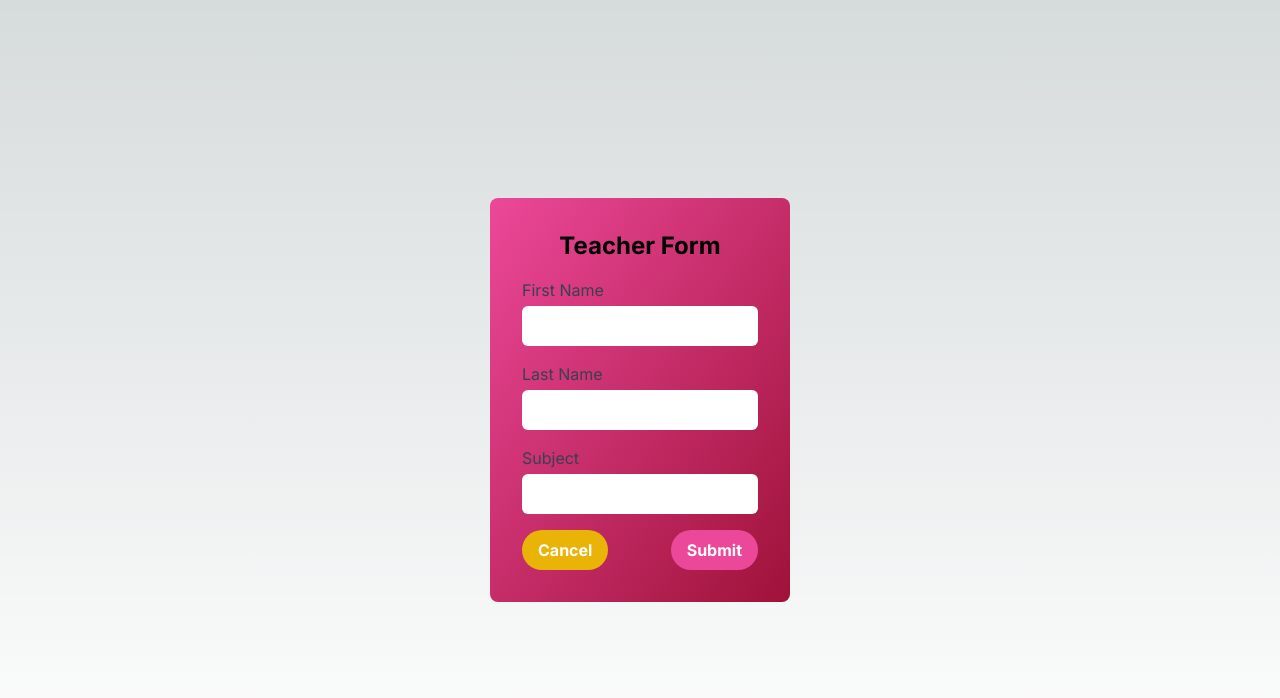
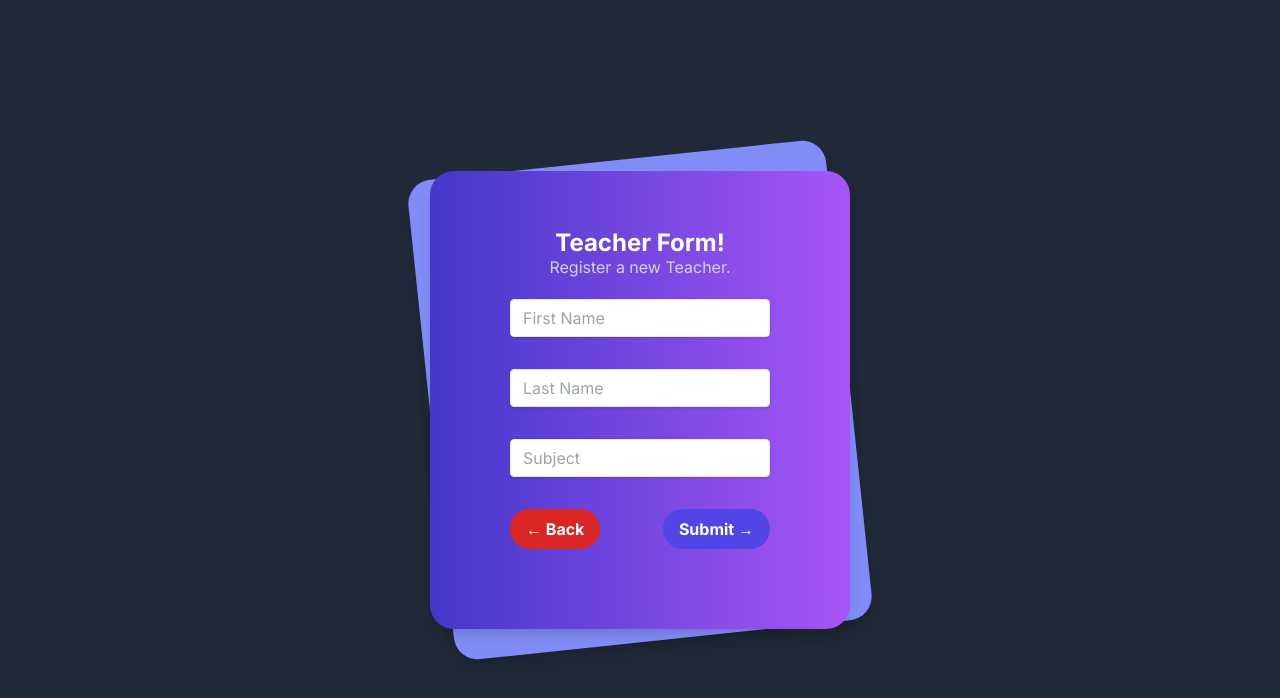
Before and after one commit to GabrielOliveira00/GabrielOliveira00.github.io, a Next.js app: page /Components/teacherForm in a window 1280 px wide. Shown: the top 698 px of the page. Built offline with nearby package versions, Linux system fonts and the light colour scheme; no server answers.

Commit message:
Added the new form style and added the localstorage function

```diff
--- a/src/app/Components/studentForm/page.tsx
+++ b/src/app/Components/studentForm/page.tsx
@@ -11,7 +11,7 @@ import { useQuery } from 'react-query';
 const queryClient = new QueryClient();
 
 const fetchApiData = async () => {
-  const response = await fetch('https://crudcrud.com/api/ac7871a8422c4def9fc87e95136ddf40/teacher');
+  const response = await fetch('https://crudcrud.com/api/29957fd712f84e87a923e3aeaf8e8a15/teacher');
   if (!response.ok) {
     throw new Error('Failed to fetch data');
   }
@@ -49,9 +49,16 @@ const StudentForm: React.FC = () => {
   };
   return (
     <QueryClientProvider client={queryClient}>
-    <div className='flex justify-center items-center w-full h-screen'>
-      <div className="bg-gradient-to-b from-blue-500 to-blue-800 p-8 rounded-lg grid grid-cols-1 content-center">
-        <h2 className="text-2xl font-bold mb-4 flex items-center justify-center">Student Form</h2>
+    <div className='min-h-screen bg-gray-800 py-6 flex flex-col justify-center sm:py-12'>
+      <div className='relative py-3 max-w-xl sm:mx-auto'>
+        <div className='absolute inset-0 bg-indigo-400 shadow-lg transform -skew-y-5 -rotate-6 rounded-3xl'/>
+        <div className="relative sm:max-w-xl sm:mx-auto text-white px-4 py-10 bg-gradient-to-r from-indigo-700 to-purple-500 shadow-lg sm:rounded-3xl sm:p-20">
+          <div className='flex justify-center items-center h-12'>
+            <h2 className="text-2xl font-bold mt-6 flex items-center justify-center absolute top-8">Student Form!</h2>
+            <p className="text-gray-300 mb-4">
+              Register a new Student.
+            </p>
+          </div>
           <Formik
             initialValues={{ firstName: '', lastName: '', subject: '' }}
             validationSchema={validationSchema}
@@ -59,14 +66,12 @@ const StudentForm: React.FC = () => {
           >
             <Form>
               <div className="mb-4">
-              <label htmlFor="firstName" className="block text-white">First Name</label>
-              <Field type="text" id="firstName" name="firstName" className="mt-1 p-2 block w-full rounded-md bg-white text-black" />
-              <ErrorMessage name="firstName" component="div" className="text-red-500" />
+                <Field type="text" id="firstName" name="firstName" placeholder="First Name" className="shadow mb-4 appearance-none border rounded w-full py-2 px-3 text-gray-700 leading-tight focus:outline-none focus:shadow-outline" />
+                <ErrorMessage name="firstName" component="div" className="text-gray-300" />
               </div>
               <div className="mb-4">
-              <label htmlFor="lastName" className="block text-white">Last Name</label>
-              <Field type="text" id="lastName" name="lastName" className="mt-1 p-2 block w-full rounded-md bg-white text-black" />
-              <ErrorMessage name="lastName" component="div" className="text-red-500" />
+                <Field type="text" id="lastName" name="lastName" placeholder="Last Name" className="shadow mb-4 appearance-none border rounded w-full py-2 px-3 text-gray-700 leading-tight focus:outline-none focus:shadow-outline" />
+                <ErrorMessage name="lastName" component="div" className="text-gray-300" />
               </div>
             <div className="mb-4">
               <label htmlFor="teacherId" className="block text-white">Teacher</label>
@@ -79,11 +84,12 @@ const StudentForm: React.FC = () => {
               <ErrorMessage name="teacherId" component="div" className="text-red-500" />
             </div>
             <div className='flex justify-between'>
-              <button type="button" onClick={() => router.push('/')} className="bg-yellow-500 hover:bg-yellow-600 text-white font-bold py-2 px-4 rounded-full transition duration-200 ease-in-out transform hover:scale-105">Cancel</button>
-              <button type="submit" className="bg-pink-500 hover:bg-pink-600 text-white font-bold py-2 px-4 rounded-full transition duration-300 ease-in-out transform hover:scale-105">Submit</button>
+                <button type="button" onClick={() => router.push('/')} className="bg-red-600 hover:bg-red-700 text-white font-bold py-2 px-4 rounded-full transition duration-200 ease-in-out transform hover:scale-105">← Back</button>
+                <button type="submit" className=" bg-indigo-600 hover:bg-indigo-700 text-white font-bold py-2 px-4 rounded-full transition duration-300 ease-in-out transform hover:scale-105">Submit →</button>
               </div>
           </Form>
         </Formik>
+      </div>
     </div>
     </div>
     </QueryClientProvider>
--- a/src/app/Components/studentList/page.tsx
+++ b/src/app/Components/studentList/page.tsx
@@ -7,7 +7,7 @@ import { QueryClient, QueryClientProvider } from 'react-query';
 const queryClient = new QueryClient();
 
 const fetchApiData = async () => {
-  const response = await fetch('https://crudcrud.com/api/ac7871a8422c4def9fc87e95136ddf40/student');
+  const response = await fetch('https://crudcrud.com/api/29957fd712f84e87a923e3aeaf8e8a15/student');
   if (!response.ok) {
     throw new Error('Failed to fetch data');
   }
@@ -26,7 +26,10 @@ const StudentList: React.FC = () =>  {
 
   return (
     <QueryClientProvider client={queryClient}>
-        <div className="bg-gradient-to-br from-red-500 to-rose-800 p-8 rounded-lg w-[300px] h-[600px]">
+      <div className='relative py-3 max-w-xl min-w-[400px] sm:mx-auto'>
+        <div className='absolute inset-0 bg-gradient-to-r from-indigo-700 to-purple-500 shadow-lg transform -skew-y-5 -rotate-6 rounded-3xl'/>
+        <div className="text-white relative px-4 bg-indigo-400 shadow-lg sm:rounded-3xl min-h-[600px] justify-between">
+        <div>
           {data && (
             <div>
               <div className='flex'>
@@ -42,13 +45,15 @@ const StudentList: React.FC = () =>  {
                   </div>
                 ))}
               </div>
-              <div className="h-screen flex justify-center items-center">
-                <Link href="/Components/studentForm" className="bg-gradient-to-r from-pearl to-blue-200 text-white font-bold py-2 px-4 rounded focus:outline-none focus:shadow-outline">
+              <div className="flex justify-center items-center">
+                <Link href="/Components/studentForm" className="absolute bottom-10 shadow bg-indigo-600 hover:bg-indigo-700 text-white font-bold py-2 px-4 rounded focus:outline-none focus:shadow-outline">
                   Register a Student
                 </Link>
               </div>
             </div>
           )}
+          </div>
+        </div>
         </div>
 
     </QueryClientProvider>
--- a/src/app/Components/studentSubmitData/useStudentSubmitData.tsx
+++ b/src/app/Components/studentSubmitData/useStudentSubmitData.tsx
@@ -15,7 +15,7 @@ interface StudentApiResponse {
   }
 
 const studentSubmitData = async (formData: StudentFormValues): Promise<StudentApiResponse> => {
-    const response = await fetch('https://crudcrud.com/api/ac7871a8422c4def9fc87e95136ddf40/student', {
+    const response = await fetch('https://crudcrud.com/api/29957fd712f84e87a923e3aeaf8e8a15/student', {
         method: 'POST',
         headers: {
           'Content-Type': 'application/json',
--- a/src/app/Components/summaryCard/page.tsx
+++ b/src/app/Components/summaryCard/page.tsx
@@ -26,8 +26,8 @@ export default function SummaryCard ()  {
 
     return(
         <QueryClientProvider client={queryClient}>
-        <div className='grid grid-cols-1 content-center justify-center h-screen'>
-            <div className=" bg-yellow-600 border border-pink-500 shadow-lg rounded-lg p-4 w-[300px] grid grid-cols-1 content-center justify-center">
+        <div className=''>
+            <div className=" bg-yellow-600 border border-pink-500 shadow-lg rounded-lg p-4">
                 <h2 className="text-pink-900 font-bold text-lg">Floating Card</h2>
                 <div>
                     <p>First Name: {data.firstname}</p>
--- a/src/app/Components/teacherForm/page.tsx
+++ b/src/app/Components/teacherForm/page.tsx
@@ -1,6 +1,6 @@
 "use client";
 
-import React from 'react';
+import React,{useEffect} from 'react';
 import { useRouter } from 'next/navigation'
 import { Formik, Form, Field, ErrorMessage } from 'formik';
 import useTeacherSubmitData from '../teacherSubmitData/useTeacherSubmitData';
@@ -26,6 +26,10 @@ const TeacherForm: React.FC = () => {
   const router = useRouter();
 
   const handleSubmit = async (values: FormValues) => {
+    localStorage.setItem('formData', JSON.stringify(values));
+    alert('Data saved to localStorage');
+    sendDataToAPI(values);
+
     try {
       await submitDataMutation.mutateAsync(values);
       router.push('/')
@@ -34,11 +38,72 @@ const TeacherForm: React.FC = () => {
       console.error('Error submitting teacher data:', error);
     }
   };
+
+  const sendDataToAPI = async (data: FormValues) => {
+    try {
+      const response = await fetch('https://crudcrud.com/api/29957fd712f84e87a923e3aeaf8e8a15/teacher', {
+        method: 'POST',
+        headers: {
+          'Content-Type': 'application/json',
+        },
+        body: JSON.stringify(data),
+      });
+
+      if (!response.ok) {
+        throw new Error('Network response was not ok');
+      }
+
+      const result = await response.json();
+      console.log('Success:', result);
+      alert('Data sent to API successfully');
+    } catch (error) {
+      console.error('Error sending data to API:', error);
+      alert('Failed to send data to API');
+    }
+  };
+
+  useEffect(() => {
+    const checkApiData = async () => {
+      try {
+        const response = await fetch('https://crudcrud.com/api/29957fd712f84e87a923e3aeaf8e8a15/teacher', {
+          method: 'GET',
+          headers: {
+            'Content-Type': 'application/json',
+          },
+        });
+
+        if (!response.ok) {
+          throw new Error('Network response was not ok');
+        }
+
+        const apiData = await response.json();
+
+        if (!apiData || apiData.length === 0) {
+          const localData = localStorage.getItem('formData');
+          if (localData) {
+            const parsedData: FormValues = JSON.parse(localData);
+            await sendDataToAPI(parsedData);
+          }
+        }
+      } catch (error) {
+        console.error('Error checking API data:', error);
+      }
+    };
+
+    checkApiData();
+  }, []);
   return (
     <QueryClientProvider client={queryClient}>
-    <div className='flex justify-center items-center w-full h-screen'>
-      <div className="bg-gradient-to-br from-pink-500 to-rose-800 p-8 rounded-lg w-[300px] grid grid-cols-1 content-center">
-        <h2 className="text-2xl font-bold mb-4 flex items-center justify-center">Teacher Form</h2>
+    <div className='min-h-screen bg-gray-800 py-6 flex flex-col justify-center sm:py-12'>
+      <div className='relative py-3 max-w-xl sm:mx-auto'>
+        <div className='absolute inset-0 bg-indigo-400 shadow-lg transform -skew-y-5 -rotate-6 rounded-3xl'/>
+        <div className="relative sm:max-w-xl sm:mx-auto text-white px-4 py-10 bg-gradient-to-r from-indigo-700 to-purple-500 shadow-lg sm:rounded-3xl sm:p-20">
+          <div className='flex justify-center items-center h-12'>
+            <h2 className="text-2xl font-bold mt-6 flex items-center justify-center absolute top-8">Teacher Form!</h2>
+            <p className="text-gray-300 mb-4">
+              Register a new Teacher.
+            </p>
+          </div>
           <Formik
             initialValues={{ firstName: '', lastName: '', subject: '' }}
             validationSchema={validationSchema}
@@ -46,26 +111,24 @@ const TeacherForm: React.FC = () => {
           >
             <Form>
               <div className="mb-4">
-              <label htmlFor="firstName" className="block text-gray-700">First Name</label>
-              <Field type="text" id="firstName" name="firstName" className="mt-1 p-2 block w-full rounded-md border-gray-300 text-black" />
-              <ErrorMessage name="firstName" component="div" className="text-red-500" />
+                <Field type="text" id="firstName" name="firstName" placeholder="First Name" className="shadow mb-4 appearance-none border rounded w-full py-2 px-3 text-gray-700 leading-tight focus:outline-none focus:shadow-outline" />
+                <ErrorMessage name="firstName" component="div" className="text-gray-300" />
               </div>
               <div className="mb-4">
-              <label htmlFor="lastName" className="block text-gray-700">Last Name</label>
-              <Field type="text" id="lastName" name="lastName" className="mt-1 p-2 block w-full rounded-md border-gray-300 text-black" />
-              <ErrorMessage name="lastName" component="div" className="text-red-500" />
+                <Field type="text" id="lastName" name="lastName" placeholder="Last Name" className="shadow mb-4 appearance-none border rounded w-full py-2 px-3 text-gray-700 leading-tight focus:outline-none focus:shadow-outline" />
+                <ErrorMessage name="lastName" component="div" className="text-gray-300" />
               </div>
               <div className="mb-4">
-              <label htmlFor="subject" className="block text-gray-700">Subject</label>
-              <Field type="text" id="subject" name="subject" className="mt-1 p-2 block w-full rounded-md border-gray-300 text-black" />
-              <ErrorMessage name="subject" component="div" className="text-red-500" />
+                <Field type="text" id="subject" name="subject" placeholder="Subject" className="shadow mb-4 appearance-none border rounded w-full py-2 px-3 text-gray-700 leading-tight focus:outline-none focus:shadow-outline" />
+                <ErrorMessage name="subject" component="div" className="text-gray-300" />
               </div>
               <div className='flex justify-between'>
-              <button type="button" onClick={() => router.push('/')} className="bg-yellow-500 hover:bg-yellow-600 text-white font-bold py-2 px-4 rounded-full transition duration-200 ease-in-out transform hover:scale-105">Cancel</button>
-              <button type="submit" className="bg-pink-500 hover:bg-pink-600 text-white font-bold py-2 px-4 rounded-full transition duration-300 ease-in-out transform hover:scale-105">Submit</button>
+                <button type="button" onClick={() => router.push('/')} className="bg-red-600 hover:bg-red-700 text-white font-bold py-2 px-4 rounded-full transition duration-200 ease-in-out transform hover:scale-105">← Back</button>
+                <button type="submit" className=" bg-indigo-600 hover:bg-indigo-700 text-white font-bold py-2 px-4 rounded-full transition duration-300 ease-in-out transform hover:scale-105">Submit →</button>
               </div>
             </Form>
           </Formik>
+        </div>
       </div>
     </div>
     </QueryClientProvider>
--- a/src/app/Components/teacherList/page.tsx
+++ b/src/app/Components/teacherList/page.tsx
@@ -7,7 +7,7 @@ import { QueryClient, QueryClientProvider } from 'react-query';
 const queryClient = new QueryClient();
 
 const fetchApiData = async () => {
-  const response = await fetch('https://crudcrud.com/api/ac7871a8422c4def9fc87e95136ddf40/teacher');
+  const response = await fetch('https://crudcrud.com/api/29957fd712f84e87a923e3aeaf8e8a15/teacher');
   if (!response.ok) {
     throw new Error('Failed to fetch data');
   }
@@ -26,31 +26,32 @@ const TeacherList: React.FC = () =>  {
 
   return (
     <QueryClientProvider client={queryClient}>
-        <div className="bg-gradient-to-br from-red-500 to-rose-800 p-8 rounded-lg w-[300px] h-[600px]">
+      <div className='relative py-3 max-w-xl min-w-[400px] sm:mx-auto'>
+        <div className='absolute inset-0 bg-gradient-to-r from-indigo-700 to-purple-500 shadow-lg transform -skew-y-5 -rotate-6 rounded-3xl'/>
+        <div className="text-white relative px-4 bg-indigo-400 shadow-lg sm:rounded-3xl min-h-[600px] flex flex-col">
           {data && (
-            <div>
-              <div className='flex'>
+            <div className='flex'>
+              <div>
                 {data.map((option: any) => (
-                  <div className="relative flex justify-between" key={option.id}>
-                    <div>
+                  <div className="relative flex justify-between shadow mb-4 appearance-none border rounded w-full py-1 px-3 bg-gray-200 text-gray-700 leading-tight focus:outline-none focus:shadow-outline" key={option.id}>
+                    <div className='flex items-center'>
                       <Link href="/Components/summaryCard">
-                        <h2 className="text-black font-semibold text-xl">{option.firstName}</h2>
-                        <h2 className="text-black font-semibold text-xl">{option.lastName}</h2>
+                        <h2 className="text-black font-semibold">{option.firstName} {option.lastName}</h2>
                       </Link>
                     </div>
-                    <button onClick={() => deletePost(option.id)} className='flex'>Delete</button>
+                    <button onClick={() => deletePost(option.id)} className="bg-red-600 hover:bg-red-700 text-white font-bold py-1 px-3 rounded-full transition duration-200 ease-in-out transform hover:scale-[1.02]">Delete</button>
                   </div>
                 ))}
-              </div>
-              <div className="h-screen flex justify-center items-center">
-                <Link href="/Components/teacherForm" className="bg-gradient-to-r from-pearl to-blue-200 text-white font-bold py-2 px-4 rounded focus:outline-none focus:shadow-outline">
+                </div>
+              <div className="">
+                <Link href="/Components/teacherForm" className="absolute bottom-10 shadow bg-indigo-600 hover:bg-indigo-700 text-white  py-2 px-4 rounded focus:outline-none focus:shadow-outline">
                   Register a Teacher
                 </Link>
               </div>
             </div>
           )}
         </div>
-
+      </div>
     </QueryClientProvider>
   );
 };
--- a/src/app/Components/teacherSubmitData/useTeacherSubmitData.tsx
+++ b/src/app/Components/teacherSubmitData/useTeacherSubmitData.tsx
@@ -15,7 +15,7 @@ interface TeacherApiResponse {
   }
 
 const teacherSubmitData = async (formData: TeacherFormValues): Promise<TeacherApiResponse> => {
-    const response = await fetch('https://crudcrud.com/api/ac7871a8422c4def9fc87e95136ddf40/teacher', {
+    const response = await fetch('https://crudcrud.com/api/29957fd712f84e87a923e3aeaf8e8a15/teacher', {
         method: 'POST',
         headers: {
           'Content-Type': 'application/json',
--- a/src/app/globals.css
+++ b/src/app/globals.css
@@ -17,6 +17,8 @@
 }
 
 body {
+  width: auto;
+  height: auto;
   color: rgb(var(--foreground-rgb));
   background: linear-gradient(to bottom,
       transparent,
```
Also changed, not shown: src/app/page.tsx (+2 -6 lines). Lines whose indentation alone changed are shown as unchanged.
